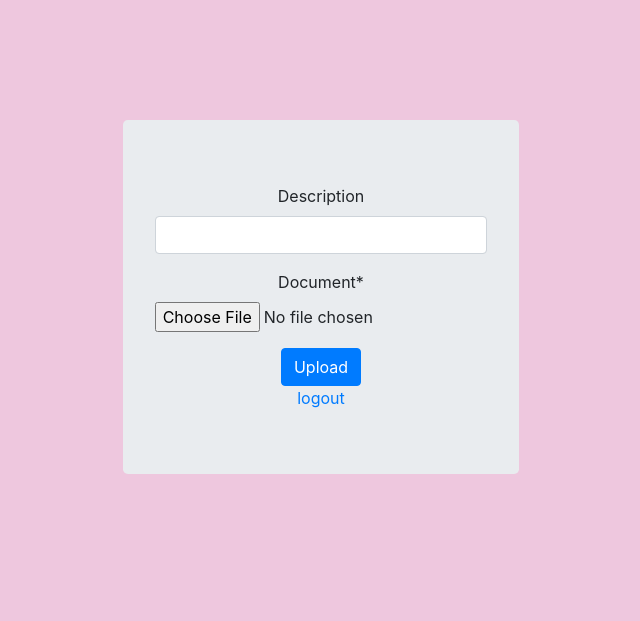
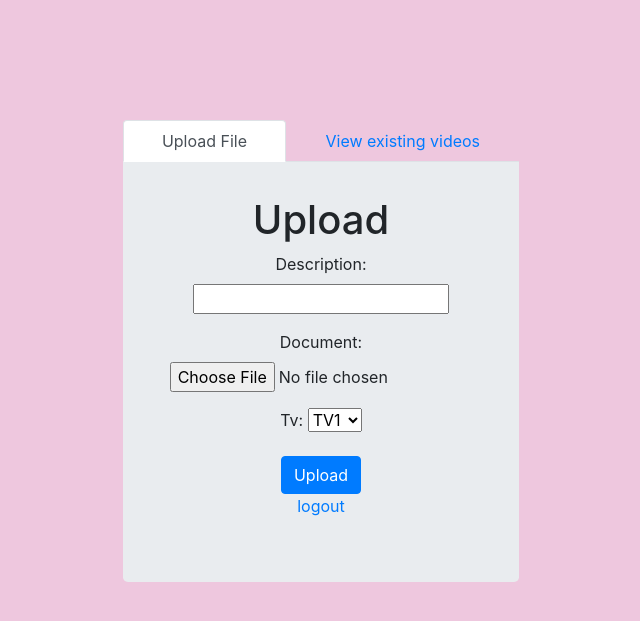
Before and after one commit to junh4533/BCTC, a Django app: page / in a window 1280 px wide. Shown: the top 621 px of the page, without its empty margins (319-959 px from the left). Run offline with Django 3.2, Linux system fonts and the light colour scheme; a user stored in the database is signed in; some libraries are stand-ins or nearby versions.

Commit message:
add dropdown

```diff
--- a/BCTC/BCTC/urls.py
+++ b/BCTC/BCTC/urls.py
@@ -12,7 +12,10 @@ Class-based views
 Including another URLconf
     1. Import the include() function: from django.urls import include, path
     2. Add a URL to urlpatterns:  path('blog/', include('blog.urls'))
+
+looks at the requested url and decides which function to run in views.py
 """
+from video_upload import views
 from django.contrib import admin
 from django.contrib.auth import views as auth_views
 from django.urls import path, include
@@ -22,7 +25,9 @@ from django.views.generic.base import TemplateView
 #connect to the url.py in the app
 #r=route ^=start with $=end with
 urlpatterns = [
-    url(r'^$', include('video_upload.urls')), #directs user to the home page without specifying home
+    url(r'^$', include('video_upload.urls')),
     url(r'^admin/', admin.site.urls),
     url(r'^accounts/', include('django.contrib.auth.urls')), #login and logout
+    # url(r'^$', views.index), #runs the index function
+    # url(r'^test', views.test),
 ]
--- a/BCTC/video_upload/admin.py
+++ b/BCTC/video_upload/admin.py
@@ -1,5 +1,4 @@
 from django.contrib import admin
+from .models import Document
 
-# Register your models here.
-from .models import Document
-admin.site.register(Document) #import the Videos model from models.py
+admin.site.register(Document) #import the Document model from models.py
--- a/BCTC/video_upload/forms.py
+++ b/BCTC/video_upload/forms.py
@@ -1,7 +1,11 @@
 from django import forms
 from .models import Document
+# from crispy_forms.helper import FormHelper
+# from crispy_forms.layout import Submit, Layout, Field
+# from crispy_forms.bootstrap import (
+#     PrependedText, PrependedAppendedText, FormActions)
 
 class DocumentForm(forms.ModelForm):
     class Meta:
         model = Document
-        fields = ('description', 'document', )
+        fields = ('description', 'document', 'tv')
--- a/BCTC/video_upload/models.py
+++ b/BCTC/video_upload/models.py
@@ -1,7 +1,15 @@
 from django.db import models
 
-# Create your models here.
+tv_choices = (
+    ('TV1','TV1'),
+    ('TV2','TV2'),
+    ('TV3','TV3'),
+    ('TV4','TV4'),
+)
 class Document(models.Model):
     description = models.CharField(max_length=255, blank=True)
-    document = models.FileField(upload_to='documents')
-    uploaded_at = models.DateTimeField(auto_now_add=True)
+    document = models.FileField(upload_to='videos')
+    tv = models.CharField(max_length=3,
+        choices = tv_choices,default='TV1'
+    )
+    upload_date = models.DateTimeField(auto_now_add=True)
--- a/BCTC/video_upload/static/css/main.css
+++ b/BCTC/video_upload/static/css/main.css
@@ -10,7 +10,6 @@ body{
 #form_container{
     padding-top: 10px;
   }
-
 
 .tab-content.jumbotron {
     border-radius: 0 0 .3rem .3rem;
@@ -26,15 +25,7 @@ body{
 .col-8{
     text-align: center;
   }
-  #start{
-    height: 77%;
-  }
-  #center{
-    height: 10%;
-  }
-  #end{
-    height: 13%;
-  }
+
 
   .row{
     margin-right: 0;
--- a/BCTC/video_upload/templates/video_upload/index.html
+++ b/BCTC/video_upload/templates/video_upload/index.html
@@ -1,16 +1,54 @@
 {% extends 'video_upload/layout.html' %} <!-- Links layout.html as a HTML template -->
 {% load static %}
 {% load crispy_forms_tags %}
+{% comment %} {% url 'views.index' %} {% endcomment %}
+
 {% block content %}
     {% if user.is_authenticated%}    <!--check for login-->
-        <form method="post" enctype="multipart/form-data">
-    {% csrf_token %}
-    {{ form|crispy }}  <!--crisp af form -->
-    <button type="submit" class="btn btn-primary">Upload</button>
-    </form>
-    <a href="{% url 'logout' %}">logout</a> <!-- logOUT button -->
+
+        <div class="row">
+            <div class="container col-2 col-lg-4"></div>
+
+            <div class="container col-8 col-lg-4 box">
+
+                <!-- Nav tabs -->
+                <ul class="nav nav-tabs nav-fill" role="tablist">
+                    <li class="nav-item">
+                    <a class="nav-link active" data-toggle="tab" href="#upload">Upload File</a>
+                    </li>
+                    <li class="nav-item">
+                    <a class="nav-link" data-toggle="tab" href="#view_videos">View existing videos</a>
+                    </li>
+                </ul>
+
+
+                <div class="tab-content jumbotron" id="form_container">
+                    <!-- upload pane -->
+                    <div id="upload" class="container tab-pane active"><br>
+                        <h1>Upload</h1>
+                        <form method="post" action="" enctype="multipart/form-data">{% csrf_token %}
+                            {{ form.as_p }}
+                             <button type="submit" class="btn btn-primary">Upload</button>
+                        </form>
+                    </div>
+
+                    <!-- view existing videos pane -->
+                    <div id="view_videos" class="container tab-pane"><br>
+                        <h1>View</h1>
+                        <form method="post" action="" enctype="multipart/form-data">{% csrf_token %}
+
+                        </form>
+                    </div>
+
+                    <a href="{% url 'logout' %}">logout</a> <!-- logOUT button -->
+                </div>
+
+            </div>
+
+            <div class="container col-2 col-lg-4"></div>
+        </div>
     {% else %}
         <p>You are not logged in</p>
         <a href="{% url 'login' %}"> Login </a> <!-- logIN button -->
-{% endif %}
+    {% endif %}
 {% endblock %}
--- a/BCTC/video_upload/templates/video_upload/layout.html
+++ b/BCTC/video_upload/templates/video_upload/layout.html
@@ -14,16 +14,9 @@
     <link rel="stylesheet" href="{% static 'css/main.css' %}" type="text/css" />
 </head>
 <body>
-    <div class="row">
-        <div class="container col-2 col-lg-4"></div>
-            <div class="container col-8 col-lg-4 box">
-                <div class="jumbotron">
-                    {% block content%}
-                    {% endblock %}
-                </div>
-            </div>
-        <div class="container col-2 col-lg-4"></div>
-    </div>
+
+    {% block content%}
+    {% endblock %}
 
     <!-- jQuery library -->
     <script src="https://ajax.googleapis.com/ajax/libs/jquery/3.3.1/jquery.min.js"></script>
--- a/BCTC/video_upload/urls.py
+++ b/BCTC/video_upload/urls.py
@@ -8,5 +8,5 @@ from django.conf import settings
 
 #load methods from views.py
 urlpatterns = [
-    url(r'^$', views.index, name='index') #load a method called index from views.py
+    url(r'^$', views.index, name='index'), #load a method called index from views.py
 ]+static(settings.MEDIA_URL, document_root=settings.MEDIA_ROOT)
--- a/BCTC/video_upload/views.py
+++ b/BCTC/video_upload/views.py
@@ -1,11 +1,11 @@
 from django.shortcuts import render
 from django.http import HttpResponse
+import os
+from django.views.generic import CreateView
 from .forms import DocumentForm
-import os
 
 # Create your views here.
 def index(request):
-    print(request.method)
     if request.method == 'POST':
         #ping
         hostname = "10.30.126.35"
@@ -14,15 +14,16 @@ def index(request):
         #check ping response
         if response == 0:
             print(hostname, 'is up!')
+            form = DocumentForm(request.POST, request.FILES)
+            if form.is_valid():
+                form.save()
+                # return redirect('index')
+                return render(request, 'video_upload/index.html')
         else:
             print(hostname, 'is down!')
-
-        form = DocumentForm(request.POST, request.FILES)
-        if form.is_valid():
-            form.save()
-            return render(request, 'video_upload/index.html') # placeholder for homepage/index
+            return HttpResponse("<h1>Selected TV is not online</h1>")
     else:
         form = DocumentForm()
-        return render(request, 'video_upload/index.html', {
-            'form': form
-        })
+    return render(request, 'video_upload/index.html', {
+        'form': form
+    })
```
Also changed, not shown: BCTC/BCTC/settings.py (+5 -3 lines), BCTC/video_upload/templates/registration/login.html (+14 -1 lines), BCTC/db.sqlite3, BCTC/media/videos/Login_Screen_For_Donor_Wallpaper-01.jpg (renamed from BCTC/media/documents/Login_Screen_For_Donor_Wallpaper-01.jpg), BCTC/video_upload/migrations/0001_initial.py, BCTC/video_upload/migrations/0002_auto_20190207_1051.py (deleted), BCTC/video_upload/migrations/0003_auto_20190207_1258.py (deleted), BCTC/video_upload/migrations/0004_auto_20190213_1747.py (deleted), BCTC/video_upload/migrations/0005_auto_20190213_1751.py (deleted).
